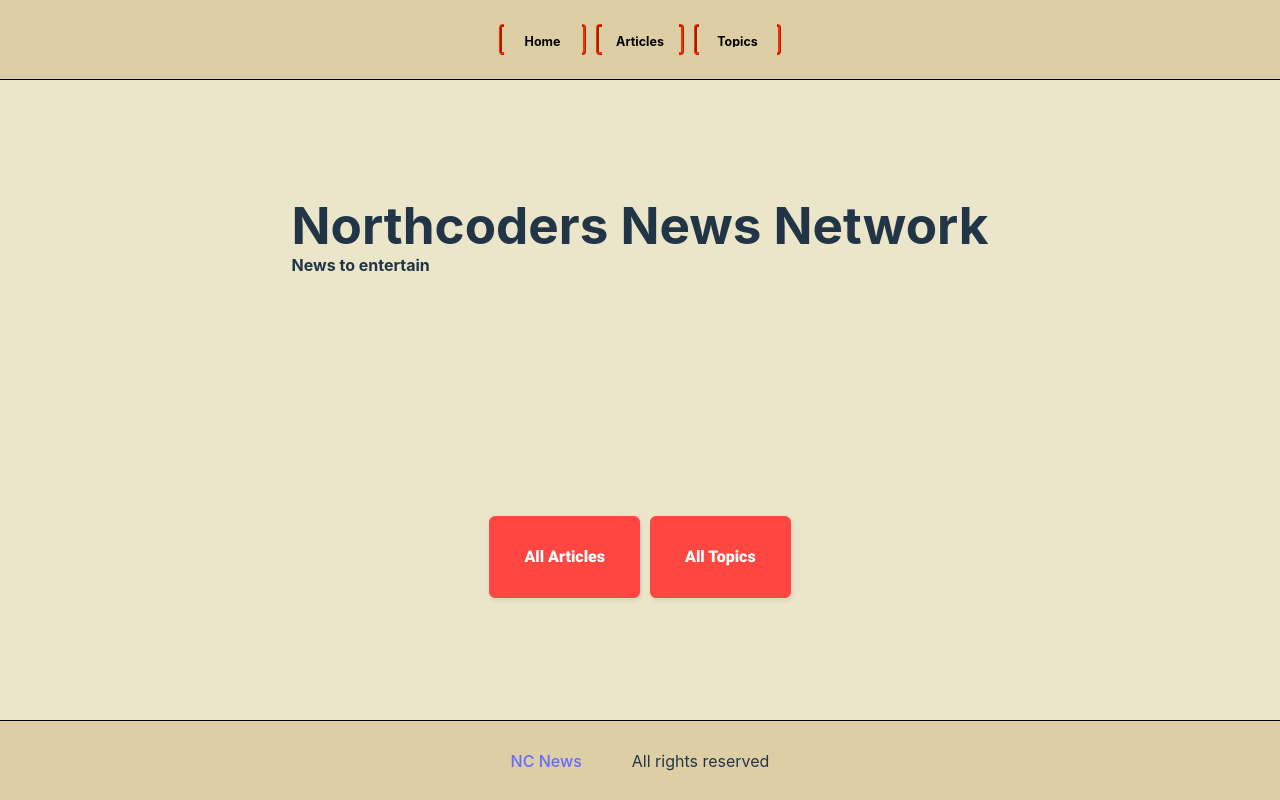
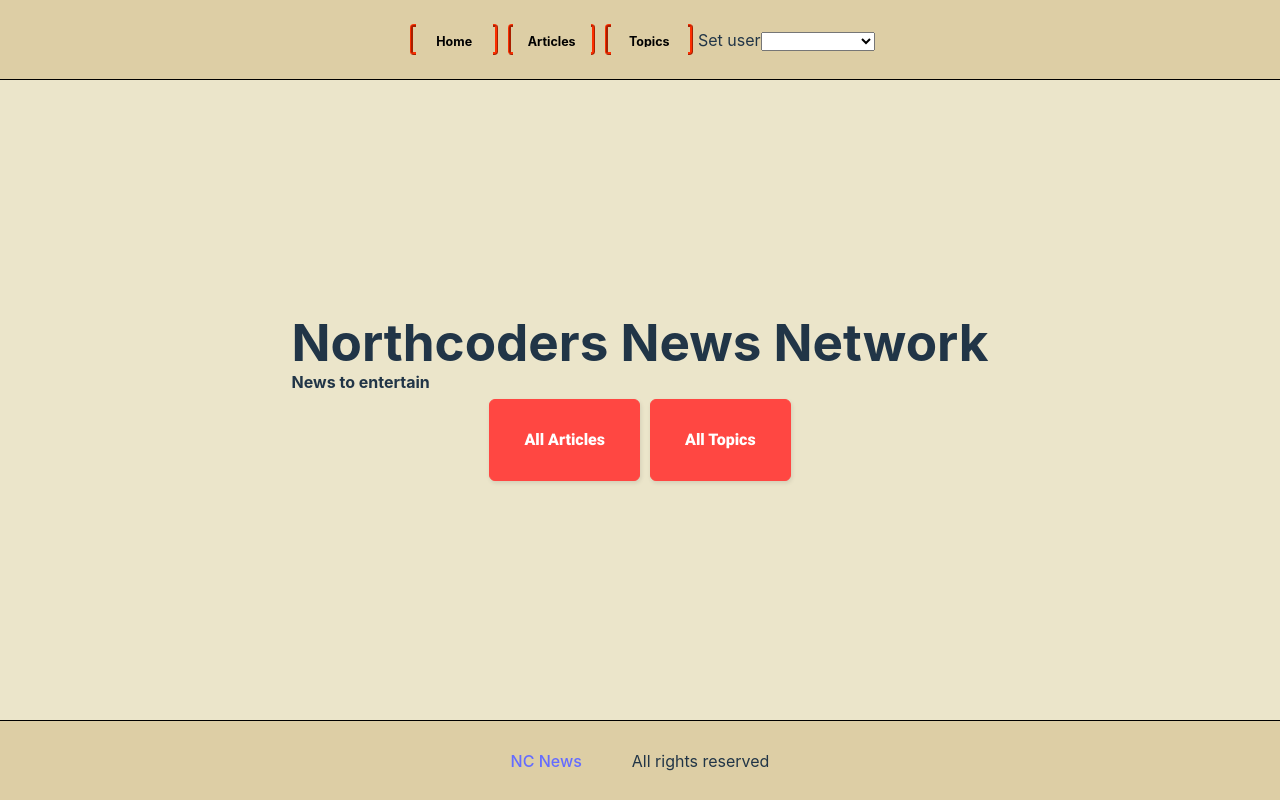
Before and after one commit to Tico26/nc-news, a React (Vite) app: page / in a window 1280 px wide. Built offline with nearby package versions, Linux system fonts and the light colour scheme.

Commit message:
small sign in section

```diff
--- a/src/components/Header.jsx
+++ b/src/components/Header.jsx
@@ -1,9 +1,14 @@
 import Container from "react-bootstrap/Container";
 import React from "react";
 import { Link } from "react-router-dom";
-import { Nav, Navbar } from "react-bootstrap";
+import { UserContext } from "./UserContext";
+import { useContext } from "react";
 
 export const Header = () => {
+  const { setUser } = useContext(UserContext);
+  const handleSignIn = (e) => {
+    setUser(e.target.value);
+  };
   return (
     <header>
       <div id="nav-link-container">
@@ -17,6 +22,18 @@ export const Header = () => {
           <button className="nav-links">Topics</button>
         </Link>
       </div>
+      <div>
+        <span>Set user</span>
+        <select name="sign-in" id="sign-in" onChange={handleSignIn}>
+          <option value=""></option>
+          <option value="tickle122">tickle122</option>
+          <option value="grumpy19">grumpy19</option>
+          <option value="happyamy2016">happyamy2016</option>
+          <option value="cooljmessy">cooljmessy</option>
+          <option value="weegembump">weegembump</option>
+          <option value="jessjelly">jessjelly</option>
+        </select>
+      </div>
     </header>
   );
 };
--- a/src/components/Welcome.jsx
+++ b/src/components/Welcome.jsx
@@ -7,7 +7,6 @@ export const Welcome = () => {
       <div>
         <h1>Northcoders News Network</h1>
         <h4>News to entertain</h4>
-      </div>
         <div className="welcome-buttons-container">
           <Link to="/articles" className="button">
             <p>All Articles</p>
@@ -16,6 +15,7 @@ export const Welcome = () => {
             <p>All Topics</p>
           </Link>
         </div>
+      </div>
     </section>
   );
 };
```
Lines whose indentation alone changed are shown as unchanged.
